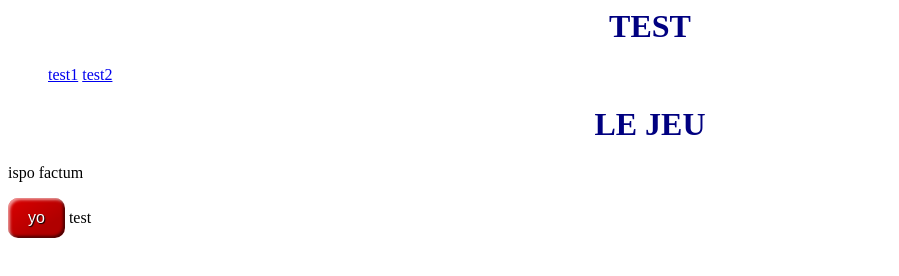
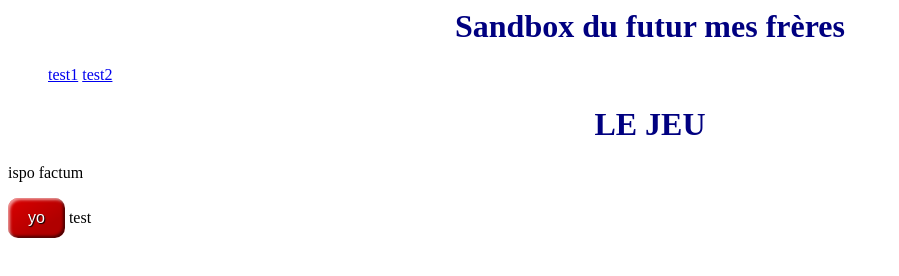
Before and after one commit to Dystorr/premiersite, a plain HTML site: page index.html in a window 1280 px wide. Shown: the whole page, without its empty margins (0-899 px from the left). Drawn offline with Linux system fonts and the light colour scheme.

Commit message:
Changement titre pour test

```diff
--- a/index.html
+++ b/index.html
@@ -9,7 +9,7 @@
     <body>
 
         <header>
-            <h1 align="center"> TEST </h1>
+            <h1 align="center"> Sandbox du futur mes frères </h1>
             <ul>
                 <il><a href = "https://www.google.com">test1</a></il>
                 <il><a href = "https://www.google.com">test2</a></il>
```
